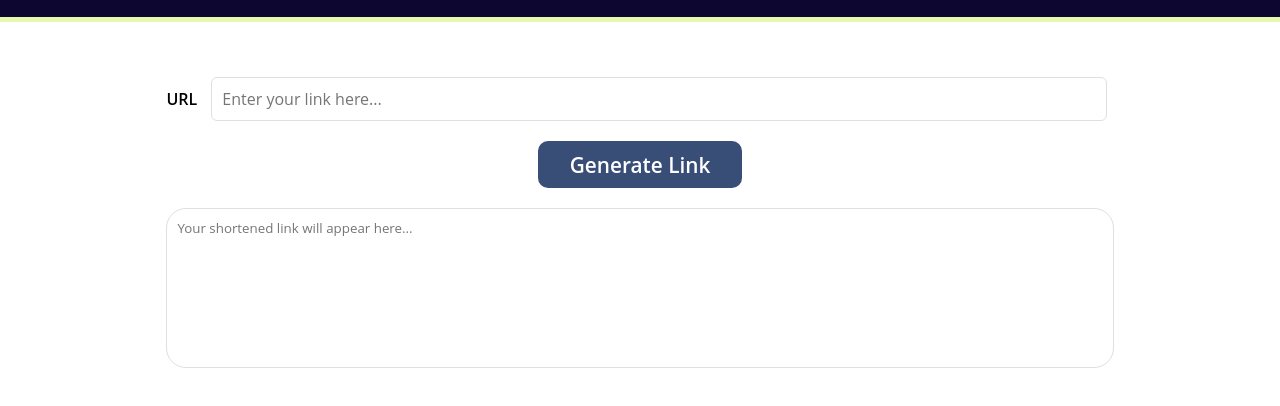
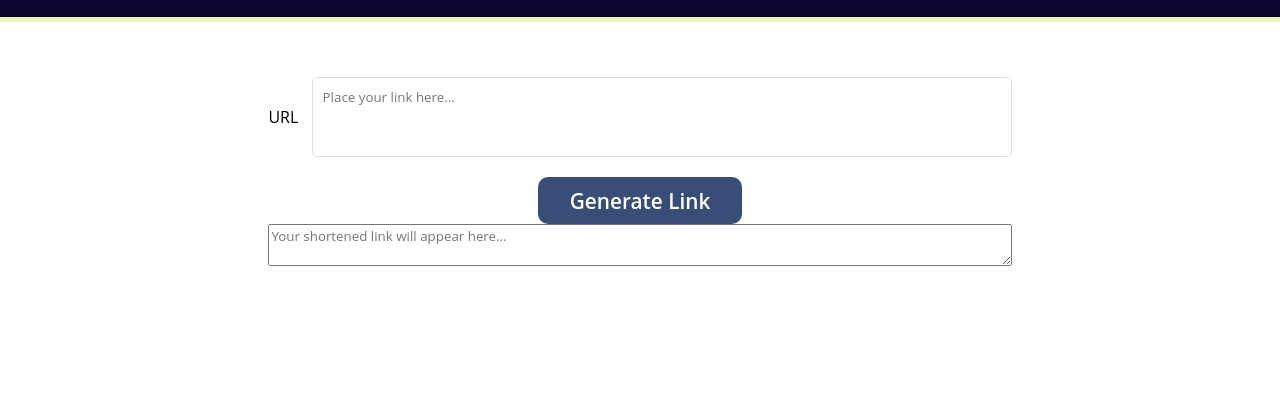
Before and after one commit to sidanand67/smally-link-shortener, a plain HTML site: page index.html in a window 1280 px wide. Shown: the part 78-484 px from the top of the page. Drawn offline with Linux system fonts and the light colour scheme; a web font is replaced by a local one.

Commit message:
changed url input to textarea

```diff
--- a/index.html
+++ b/index.html
@@ -21,14 +21,7 @@
             <form onsubmit="event.preventDefault()">
 
                 <div class="input-grp">
-                    <label for="url-box">URL</label>
-                    <input
-                        type="url"
-                        name="url-box"
-                        id="url-box"
-                        placeholder="Enter your link here..."
-                        required
-                    />
+                    <label for="url-box">URL <textarea name="url-box" id="url-box" placeholder="Place your link here..." required></textarea></label>
                 </div>
 
                 <div class="btn-grp">
--- a/styles/styles.css
+++ b/styles/styles.css
@@ -33,16 +33,21 @@ form{
 }
 
 .input-grp label{
-    padding: 10px 10px 10px 0;
-    font-weight: 600;
+    display: flex;
+    align-items: center;
 }
 
-.input-grp input[type="url"]{
-    width: 70vw;
+#url-box {
     padding: 10px;
-    font-size: 16px;
-    border-radius: 6px;
+    resize: none;
+    min-width: 200px;
+    width: 60vw;
+    max-width: 700px;
+    height: 10vh;
+    margin-left: 1em;
+    /* font-size: 16px;  */
     border: 1px solid #dddfe2;
+    border-radius: 5px;
 }
 
 .btn-grp{
@@ -73,16 +78,7 @@ form{
     transform: translateY(2px);
 }
 
-textarea {
-    padding: 10px;
-    resize: none;
-    width: 74vw;
-    height: 20vh;
-    margin: 20px auto;
-    /* font-size: 16px;  */
-    border: 1px solid #dddfe2;
-    border-radius: 20px;
-}
+
 
 #custom-tooltip {
     display: none;
```
